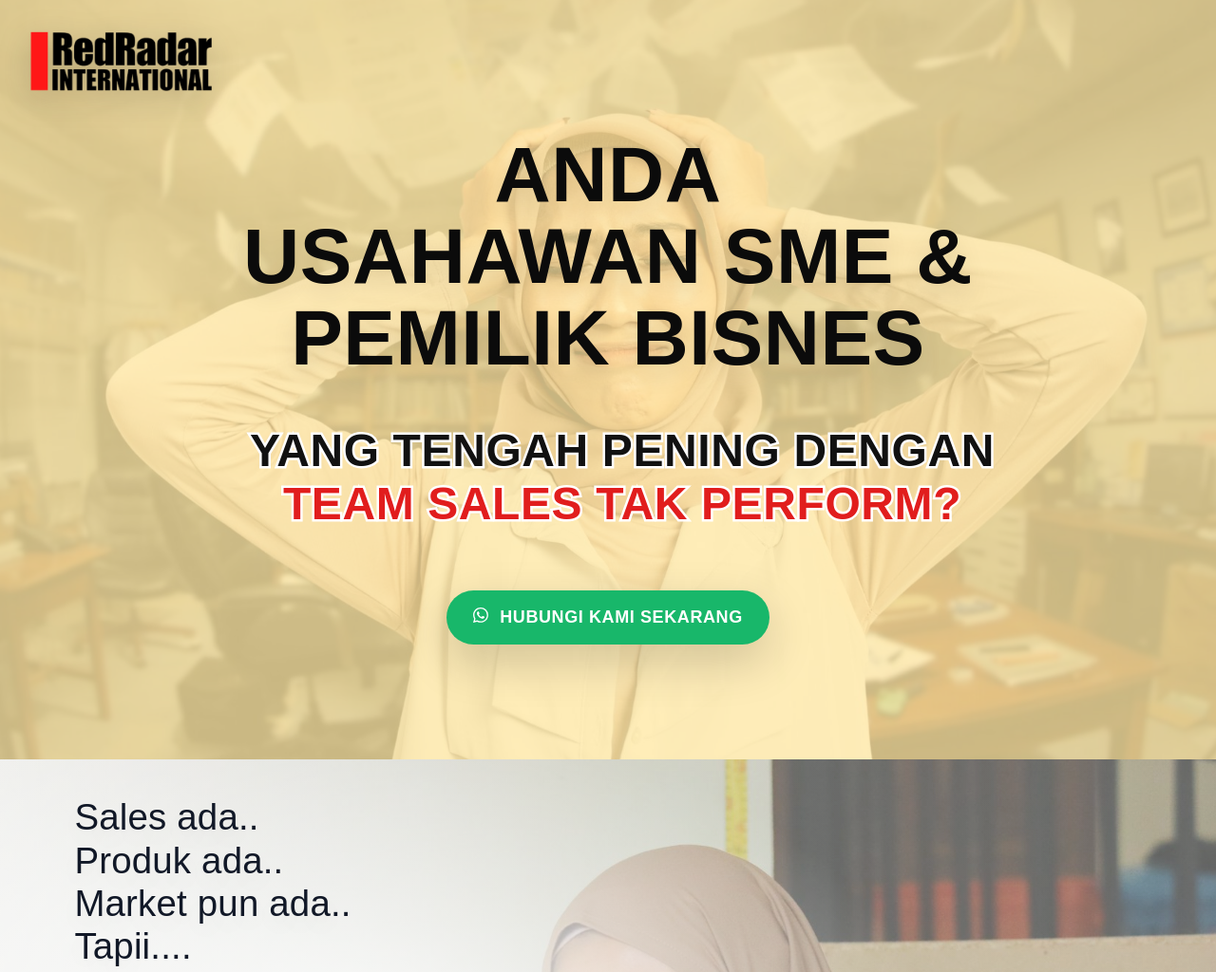
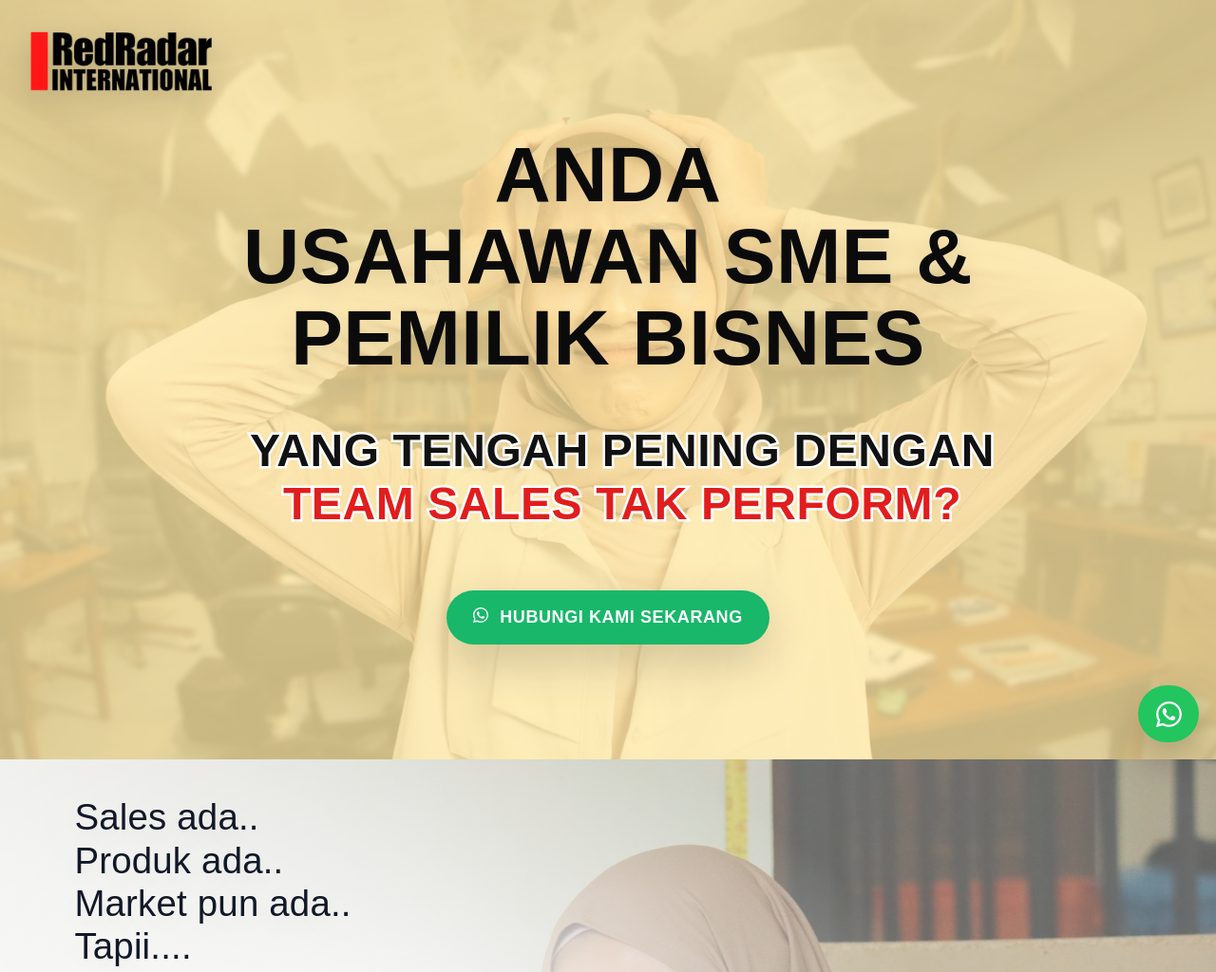
Before and after one commit to kenny1798/rtm-landing, a plain HTML site: page index.html in a window 1280 px wide. Shown: the top 1024 px of the page at 95% size. Drawn offline with Linux system fonts and the light colour scheme; files whose address does not match are found by name.

Commit message:
update whatsapp button sticky

```diff
--- a/index.html
+++ b/index.html
@@ -85,6 +85,20 @@
     </script>
   </head>
 
+  <!-- Floating WhatsApp Button -->
+<a
+class="wa-float"
+href="https://wa.me/601155055047?text=Saya%20ada%20masalah%20tim%20sale.%20Bantu%20saya%20tuan"
+target="_blank"
+rel="noopener"
+aria-label="WhatsApp: Hubungi kami"
+>
+<span class="wa-float__icon" aria-hidden="true">
+  <svg xmlns="http://www.w3.org/2000/svg" width="27" height="27" fill="currentColor" class="bi bi-whatsapp" viewBox="0 0 16 16">
+    <path d="M13.601 2.326A7.85 7.85 0 0 0 7.994 0C3.627 0 .068 3.558.064 7.926c0 1.399.366 2.76 1.057 3.965L0 16l4.204-1.102a7.9 7.9 0 0 0 3.79.965h.004c4.368 0 7.926-3.558 7.93-7.93A7.9 7.9 0 0 0 13.6 2.326zM7.994 14.521a6.6 6.6 0 0 1-3.356-.92l-.24-.144-2.494.654.666-2.433-.156-.251a6.56 6.56 0 0 1-1.007-3.505c0-3.626 2.957-6.584 6.591-6.584a6.56 6.56 0 0 1 4.66 1.931 6.56 6.56 0 0 1 1.928 4.66c-.004 3.639-2.961 6.592-6.592 6.592m3.615-4.934c-.197-.099-1.17-.578-1.353-.646-.182-.065-.315-.099-.445.099-.133.197-.513.646-.627.775-.114.133-.232.148-.43.05-.197-.1-.836-.308-1.592-.985-.59-.525-.985-1.175-1.103-1.372-.114-.198-.011-.304.088-.403.087-.088.197-.232.296-.346.1-.114.133-.198.198-.33.065-.134.034-.248-.015-.347-.05-.099-.445-1.076-.612-1.47-.16-.389-.323-.335-.445-.34-.114-.007-.247-.007-.38-.007a.73.73 0 0 0-.529.247c-.182.198-.691.677-.691 1.654s.71 1.916.81 2.049c.098.133 1.394 2.132 3.383 2.992.47.205.84.326 1.129.418.475.152.904.129 1.246.08.38-.058 1.171-.48 1.338-.943.164-.464.164-.86.114-.943-.049-.084-.182-.133-.38-.232"/>
+  </svg>
+</span>
+</a>
 
   <body>
     <header class="hero" role="banner" aria-label="Hero">
--- a/styles.css
+++ b/styles.css
@@ -2032,3 +2032,60 @@
     max-width: 200px;
   }
 }
+
+
+/* Floating WhatsApp */
+.wa-float{
+  position: fixed;
+  right: 18px;
+  bottom: 18px;
+  z-index: 9999;
+
+  display: inline-flex;
+  align-items: center;
+  gap: 10px;
+
+  padding: 12px 14px;
+  border-radius: 999px;
+  text-decoration: none;
+
+  background: #22c55e; /* whatsapp-ish green */
+  color: #fff;
+
+  box-shadow: 0 18px 45px rgba(0,0,0,.28);
+  transform: translateZ(0);
+  transition: transform .15s ease, box-shadow .15s ease, opacity .15s ease;
+}
+
+.wa-float:hover{
+  transform: translateY(-2px);
+  box-shadow: 0 22px 55px rgba(0,0,0,.34);
+}
+
+.wa-float:active{
+  transform: translateY(0px) scale(.98);
+}
+
+.wa-float__icon{
+  width: 36px;
+  height: 36px;
+  border-radius: 999px;
+  display: grid;
+  place-items: center;
+}
+
+.wa-float__text{
+  font-weight: 900;
+  letter-spacing: .02em;
+  font-size: 13px;
+}
+
+/* mobile: jadi bulat icon sahaja (tak ganggu screen kecik) */
+@media (max-width: 520px){
+  .wa-float{
+    padding: 12px;
+  }
+  .wa-float__text{
+    display: none;
+  }
+}
```
Also changed, not shown: apple-touch-icon.png (deleted), favicon.ico (deleted).
